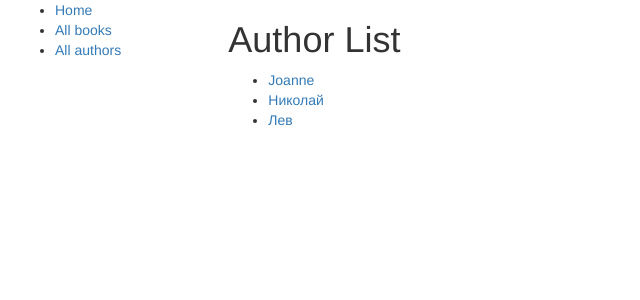
After one commit to inuhu/Librarybl, a Django app: page /catalog/Authors/ in a window 1280 px wide. The commit adds this page. Shown: the top 300 px of the page, without its empty margins (0-640 px from the left). Run offline with Django 4.2, Linux system fonts and the light colour scheme; data comes from the database, SQL or seed files in the repository; some libraries are stand-ins or nearby versions.

Commit message:
сделал пагинацию + доделал BookDetail + сделал AuthorList. Надо доделать  Authordetail

```diff
--- a/locallibrary/catalog/templates/base_generic.html
+++ b/locallibrary/catalog/templates/base_generic.html
@@ -23,11 +23,30 @@
             <ul class="sidebar-nav">
               <li><a href="{% url 'index' %}">Home</a></li>
               <li><a href="{% url 'books' %}">All books</a></li>
-              <li><a href="">All authors</a></li>
+              <li><a href="{% url 'authors' %}">All authors</a></li>
             </ul>
           {% endblock %}
         </div>
         <div class="col-sm-10 ">{% block content %}{% endblock %}</div>
+
+        {% block pagination %}
+  {% if is_paginated %}
+    <div class="pagination">
+      <span class="page-links">
+        {% if page_obj.has_previous %}
+          <a href="{{ request.path }}?page={{ page_obj.previous_page_number }}">previous</a>
+        {% endif %}
+        <span class="page-current">
+          Page {{ page_obj.number }} of {{ page_obj.paginator.num_pages }}.
+        </span>
+        {% if page_obj.has_next %}
+          <a href="{{ request.path }}?page={{ page_obj.next_page_number }}">next</a>
+        {% endif %}
+      </span>
+    </div>
+  {% endif %}
+{% endblock %}
+
       </div>
     </div>
   </body>
--- /dev/null
+++ b/locallibrary/catalog/templates/catalog/author_list.html
@@ -0,0 +1,22 @@
+{% extends "base_generic.html" %}
+{% block title %}
+    <title>Authors</title>
+{% endblock %}
+
+{% block content %}
+    <h1>Author List</h1>
+
+    {% if author_list %}
+    <ul>
+
+      {% for author in object_list %}
+      <li>
+          <a href="{{ book.get_absolute_url }}">{{ author.first_name }}</a>
+      </li>
+      {% endfor %}
+
+    </ul>
+    {% else %}
+      <p>There are no authors.</p>
+    {% endif %}
+{% endblock %}
--- a/locallibrary/catalog/templates/catalog/book_list.html
+++ b/locallibrary/catalog/templates/catalog/book_list.html
@@ -11,7 +11,7 @@
 
       {% for book in object_list %}
       <li>
-          <p>{{ book.title }}</p>
+          <a href="{{ book.get_absolute_url }}">{{ book.title }}</a>
       </li>
       {% endfor %}
 
--- a/locallibrary/catalog/urls.py
+++ b/locallibrary/catalog/urls.py
@@ -1,10 +1,9 @@
 from django.urls import path, re_path
 from . import views
 
-
 urlpatterns = [
     path('', views.index, name='index'),
-    path('books/', views.BookListView.as_view(), name='books')
-    # re_path(r'^books/$', views.BookListView.as_view(), name='books'),
-    # re_path(r'^book/(?P<pk>\d+)$', views.BookDetailView.as_view(), name='book-detail'),
+    path('books/', views.BookListView.as_view(), name='books'),
+    path('Authors/', views.AuthorListView.as_view(), name='authors'),
+    re_path(r'^book/(?P<pk>\d+)$', views.BookDetailView.as_view(), name='book-detail'),
 ]
--- a/locallibrary/catalog/views.py
+++ b/locallibrary/catalog/views.py
@@ -34,6 +34,7 @@ def index(request):
 class BookListView(generic.ListView):
     model = Book
     template_name = 'catalog/templates/book_list.html'
+    paginate_by = 10
 
     def get_context_data(self, **kwargs):
         context = super().get_context_data(**kwargs)
@@ -45,3 +46,20 @@ class BookListView(generic.ListView):
 
 class BookDetailView(generic.DetailView):
     model = Book
+
+
+class AuthorListView(generic.ListView):
+    model = Author
+    template_name = 'catalog/templates/author_list.html'
+    paginate_by = 10
+
+    def get_context_data(self, **kwargs):
+        context = super().get_context_data(**kwargs)
+        context['title'] = 'Authors'
+        context['some_data'] = 'This is just some data'
+        return context
+
+
+class AuthorDetailView(generic.DetailView):
+    model = Author
+# and next
```
